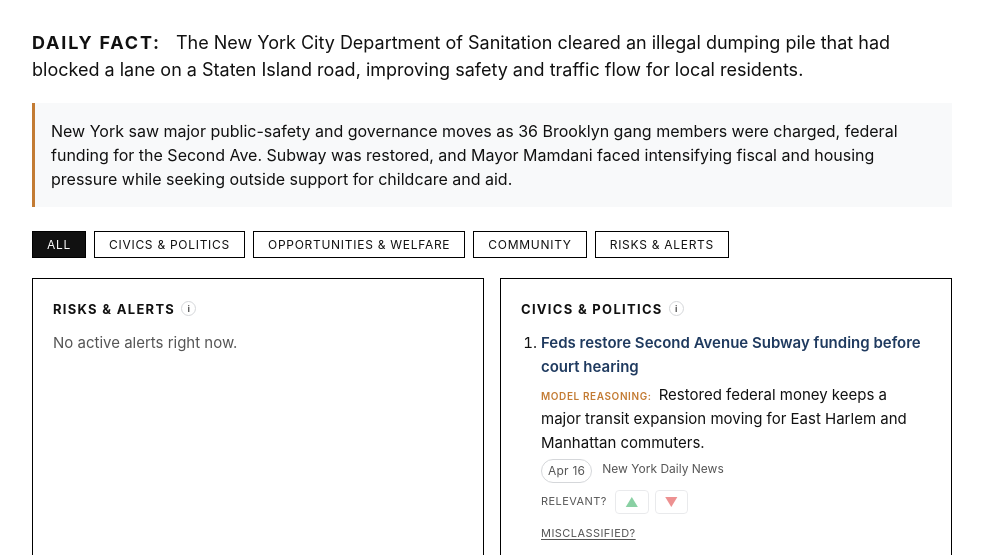
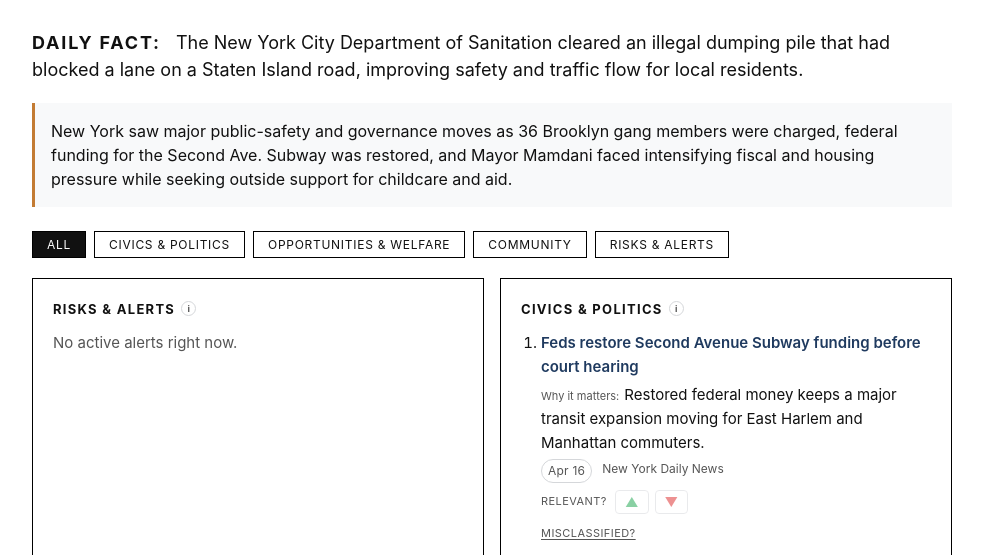
Before and after one commit to stephendongg/local-news-organizer, a plain HTML site: page docs/nyc/index.html in a window 1280 px wide. Shown: the part 177-732 px from the top of the page, without its empty margins (148-1131 px from the left). Drawn offline with Linux system fonts and the light colour scheme.

Commit message:
Soften model reasoning label to 'Why it matters:' in muted style
Co-Authored-By: Claude Sonnet 4.6 <noreply@anthropic.com>

```diff
--- a/docs/nyc/index.html
+++ b/docs/nyc/index.html
@@ -262,12 +262,10 @@
 
       /* ── Explainability (Specific): model reasoning label ── */
       .story-why-label {
-        font-size: 10px;
-        font-weight: 600;
-        letter-spacing: 0.06em;
-        text-transform: uppercase;
-        color: var(--accent);
-        margin-right: 4px;
+        font-size: 11px;
+        font-weight: 400;
+        color: var(--muted);
+        margin-right: 2px;
       }
 
       .story-meta {
@@ -791,7 +789,7 @@
             why.className = "story-why";
             const whyLabel = document.createElement("span");
             whyLabel.className = "story-why-label";
-            whyLabel.textContent = "Model reasoning: ";
+            whyLabel.textContent = "Why it matters: ";
             why.append(whyLabel, story.why_it_matters || "");
 
             const meta = document.createElement("span");
```
